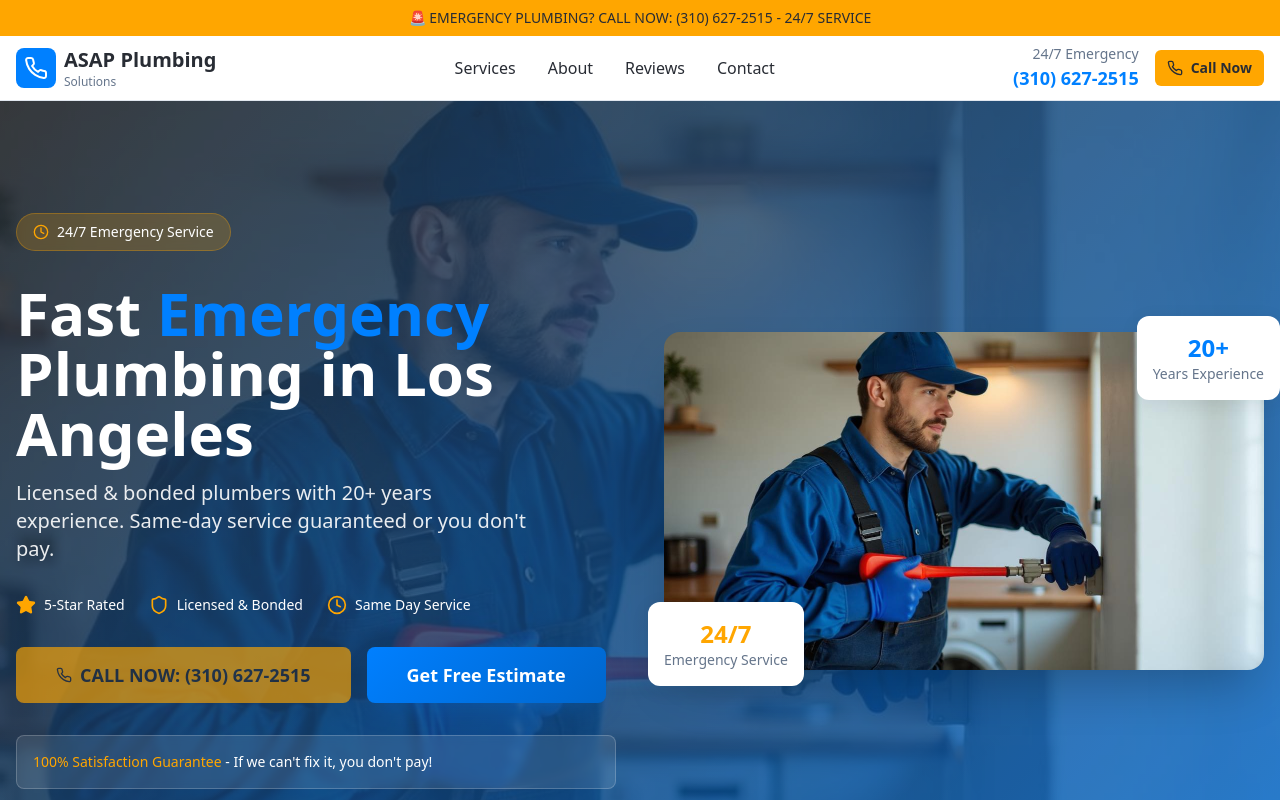
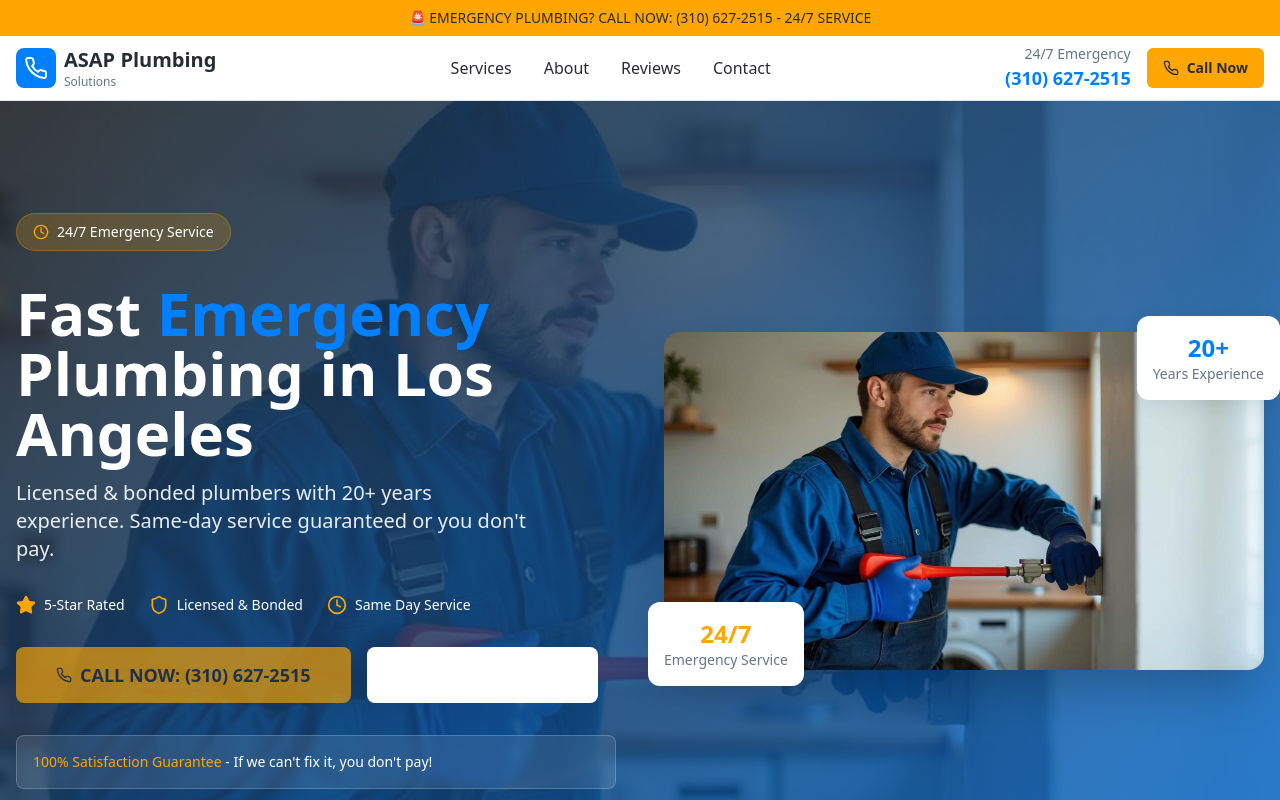
Before and after one commit to saheer123-glitch/plumb-convert-flow, a React (Vite) app: page / in a window 1280 px wide. Shown: the top 800 px of the page. Built offline with nearby package versions, Linux system fonts and the light colour scheme.

Commit message:
Reverted to commit 02225185b83320414ffa6cab41a7141e690ebb3c

```diff
--- a/src/components/Header.tsx
+++ b/src/components/Header.tsx
@@ -68,15 +68,14 @@ const Header = () => {
             </nav>
 
             {/* Desktop CTA */}
-            <div className="hidden md:flex items-center space-x-2 lg:space-x-4">
-              <div className="text-right hidden lg:block">
+            <div className="hidden md:flex items-center space-x-4">
+              <div className="text-right">
                 <p className="text-sm text-muted-foreground">24/7 Emergency</p>
                 <p className="text-lg font-bold text-primary">(310) 627-2515</p>
               </div>
-              <Button variant="emergency" onClick={handleCall} size="sm" className="md:size-default">
+              <Button variant="emergency" onClick={handleCall}>
                 <Phone className="h-4 w-4" />
-                <span className="hidden lg:inline">Call Now</span>
-                <span className="lg:hidden">Call</span>
+                Call Now
               </Button>
             </div>
 
@@ -118,7 +117,7 @@ const Header = () => {
                   Contact
                 </button>
                 <div className="pt-4 border-t">
-                  <Button variant="emergency" onClick={handleCall} className="w-full text-sm">
+                  <Button variant="emergency" onClick={handleCall} className="w-full">
                     <Phone className="h-4 w-4" />
                     Call (310) 627-2515
                   </Button>
--- a/src/components/Hero.tsx
+++ b/src/components/Hero.tsx
@@ -57,13 +57,12 @@ const Hero = () => {
                 variant="emergency"
                 size="xl"
                 onClick={handleCall}
-                className="group text-sm sm:text-lg"
+                className="group"
               >
                 <Phone className="h-5 w-5 group-hover:animate-bounce" />
-                <span className="hidden sm:inline">CALL NOW: (310) 627-2515</span>
-                <span className="sm:hidden">CALL: (310) 627-2515</span>
+                CALL NOW: (310) 627-2515
               </Button>
-              <Button variant="cta" size="xl" className="text-sm sm:text-lg">
+              <Button variant="outline" size="xl" className="border-white/30 text-white hover:bg-white/10">
                 Get Free Estimate
               </Button>
             </div>
--- a/src/components/ui/button.tsx
+++ b/src/components/ui/button.tsx
@@ -13,7 +13,7 @@ const buttonVariants = cva(
         destructive:
           "bg-destructive text-destructive-foreground hover:bg-destructive/90",
         outline:
-          "border border-primary text-primary bg-background hover:bg-primary hover:text-primary-foreground",
+          "border border-input bg-background hover:bg-accent hover:text-accent-foreground",
         secondary:
           "bg-secondary text-secondary-foreground hover:bg-secondary/80",
         ghost: "hover:bg-accent hover:text-accent-foreground",
```
